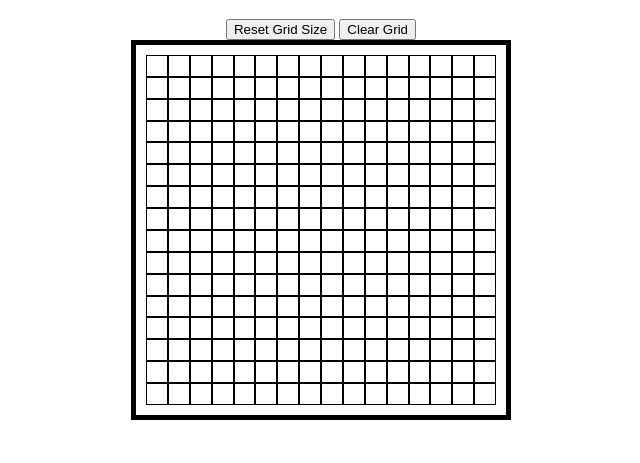
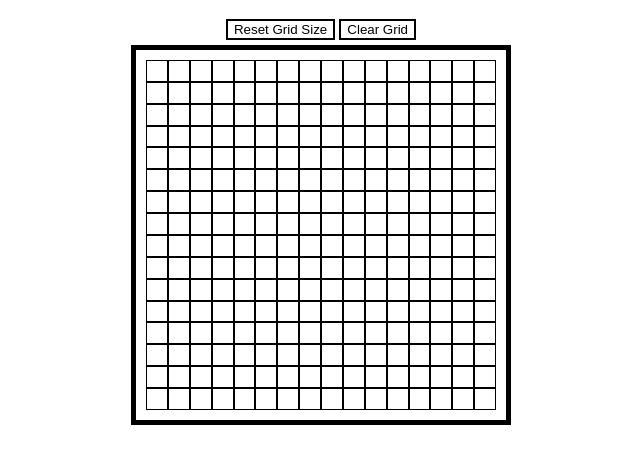
Before and after one commit to Red4lpha/EtchASketch, a plain HTML site: page index.html in a window 1280 px wide. Shown: the part 61-524 px from the top of the page, without its empty margins (319-959 px from the left). Drawn offline with Linux system fonts and the light colour scheme.

Commit message:
Incremental commit Added functionality to clear button formatted some of the css code

```diff
--- a/index.html
+++ b/index.html
@@ -10,8 +10,8 @@
       ETCH - A - SKETCH
     </h1>
     <div class="buttonContainer">
-      <button id="btnReset">Reset Grid Size</button>
-      <button id="btnClear">Clear Grid</button>
+      <button id="btnReset" class="btn">Reset Grid Size</button>
+      <button id="btnClear" class="btn">Clear Grid</button>
     </div>
     <div id="gridContainer"></div>
   </div>
@@ -21,9 +21,6 @@
       border: 5px solid black;
       margin: auto;
       padding: 10px;
-    }
-    #btnClear {
-      margin: auto;
     }
     h1 {
         text-align: center;
@@ -36,6 +33,19 @@
     .buttonContainer {
       margin: auto;
       text-align: center;
+      padding-bottom: 5px;
+
+    }
+
+    .btn {
+      border: 2px solid black;
+      background-color: white;
+      color: black;
+      cursor: pointer;
+    }
+    .btn:hover {
+      background-color: black;
+      color: white;
     }
   </style>
 
@@ -45,6 +55,7 @@
     const btnReset = document.querySelector('#btnReset');
     let divs = [];
     let gridSize = 16;
+    let newGridSize = gridSize;
     const height = 350;
     const width = 350;
 
@@ -55,14 +66,19 @@
         let newSize = window.prompt("Enter a new value for the grid side(1-64):", "16");
         if (newSize < 1 || newSize > 64 || newSize === NaN) {alert("Error: Incorrect value");}
         else {
-          removeAllChildren();
-          divs = [];
-          addDivGrid(newSize);
+          newGridSize = newSize;
+          clearGrid(newSize);
           }
+    });
+    btnClear.addEventListener('click', () => {
+        clearGrid(newGridSize);
+    });
 
-      });
-
-
+    function clearGrid(newSize){
+      removeAllChildren();
+      divs = [];
+      addDivGrid(newSize);
+    }
     function addDivGrid(newSize){
 
       gridContainer.style.width = width +'px';
```
